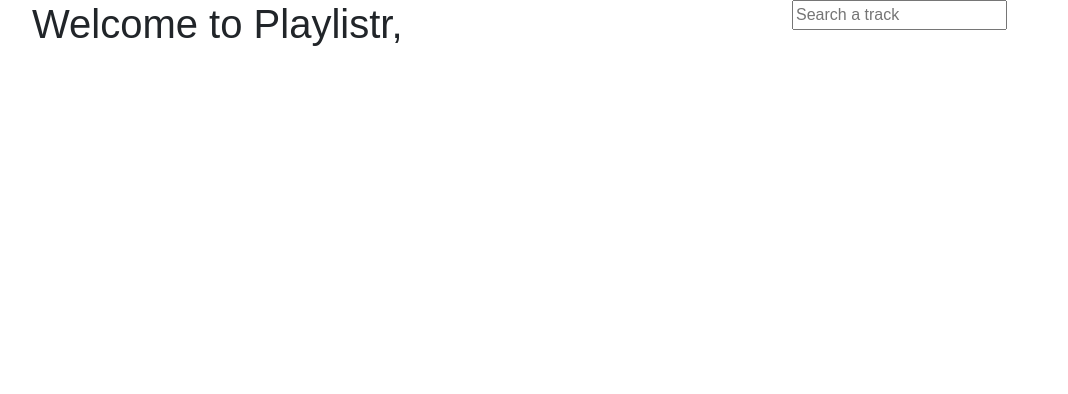
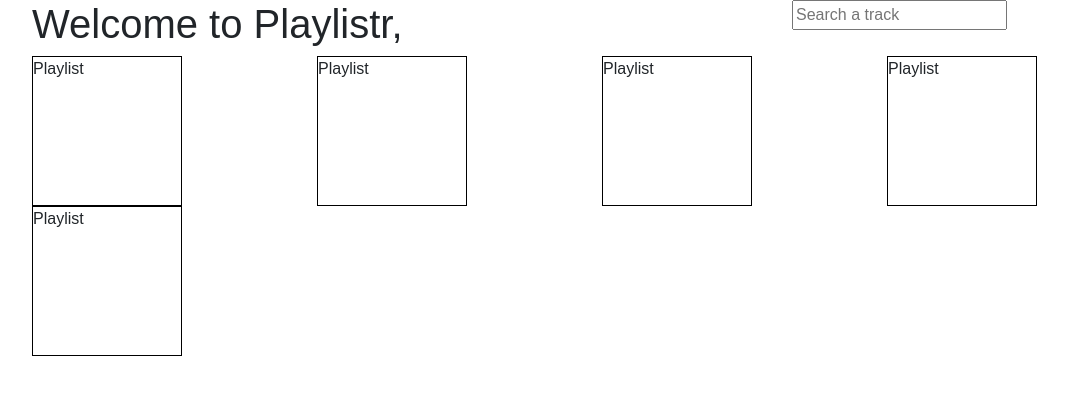
Before and after one commit to connietran-dev/playlistr, a React (Create React App) app in the folder client/: page /home in a window 1280 px wide. Shown: the top 394 px of the page, without its empty margins (53-1121 px from the left). Built offline with nearby package versions, Linux system fonts and the light colour scheme; no server answers.

Commit message:
Move Home and Login index.js into folders

```diff
--- a/client/src/App.js
+++ b/client/src/App.js
@@ -1,8 +1,8 @@
 import React from 'react';
 import { BrowserRouter as Router, Route } from "react-router-dom";
 
-import Login from './pages/Login';
-import Home from './pages/Home';
+import Login from './pages/Login/index';
+import Home from './pages/Home/index';
 
 import './App.css';
 
@@ -15,5 +15,4 @@ function App() {
 	);
 }
 
-
 export default App;
--- a/client/src/pages/Home.js
+++ b/client/src/pages/Home/index.js
@@ -4,6 +4,8 @@ import queryString from 'query-string';
 import Container from 'react-bootstrap/Container';
 import Row from 'react-bootstrap/Row';
 import Col from 'react-bootstrap/Col';
+
+import './style.css';
 
 class Home extends Component {
     constructor() {
@@ -41,6 +43,23 @@ class Home extends Component {
                         />
                     </Col>
                 </Row>
+                <Row>
+                    <Col xs={6} md={3}>
+                        <div style={{ height: "150px", width: "150px", border: "1px solid black" }} color="red">Playlist</div>
+                    </Col>
+                    <Col xs={6} md={3}>
+                        <div style={{ height: "150px", width: "150px", border: "1px solid black" }} color="red">Playlist</div>
+                    </Col>
+                    <Col xs={6} md={3}>
+                        <div style={{ height: "150px", width: "150px", border: "1px solid black" }} color="red">Playlist</div>
+                    </Col>
+                    <Col xs={6} md={3}>
+                        <div style={{ height: "150px", width: "150px", border: "1px solid black" }} color="red">Playlist</div>
+                    </Col>
+                    <Col xs={6} md={3}>
+                        <div style={{ height: "150px", width: "150px", border: "1px solid black" }} color="red">Playlist</div>
+                    </Col>
+                </Row>
             </Container>
         )
     }
--- a/client/src/pages/Login.js
+++ b/client/src/pages/Login/index.js
@@ -3,6 +3,8 @@ import React from 'react';
 import Container from 'react-bootstrap/Container';
 import Row from 'react-bootstrap/Row';
 import Col from 'react-bootstrap/Col';
+
+import './style.css';
 
 function Login() {
     return (
```
Also changed, not shown: client/src/pages/Home/style.css (added), client/src/pages/Login/style.css (added).
